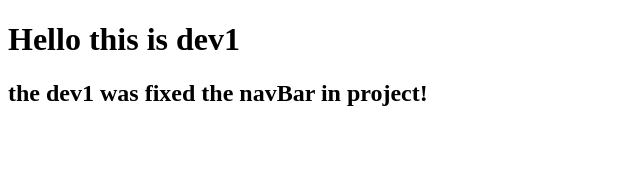
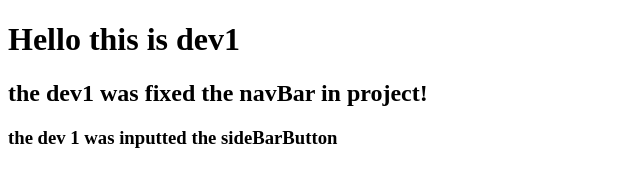
Before and after one commit to aHein007/GitPratice, a plain HTML site: page index.html in a window 1280 px wide. Shown: the whole page, without its empty margins (0-640 px from the left). Drawn offline with Linux system fonts and the light colour scheme.

Commit message:
inputSideBar

```diff
--- a/index.html
+++ b/index.html
@@ -9,5 +9,7 @@
     <h1 class="aung">Hello this is dev1</h1>
 
     <h2>the dev1 was fixed the navBar in project!</h2>
+
+    <h3>the dev 1 was inputted the sideBarButton</h3>
 </body>
 </html>
```
